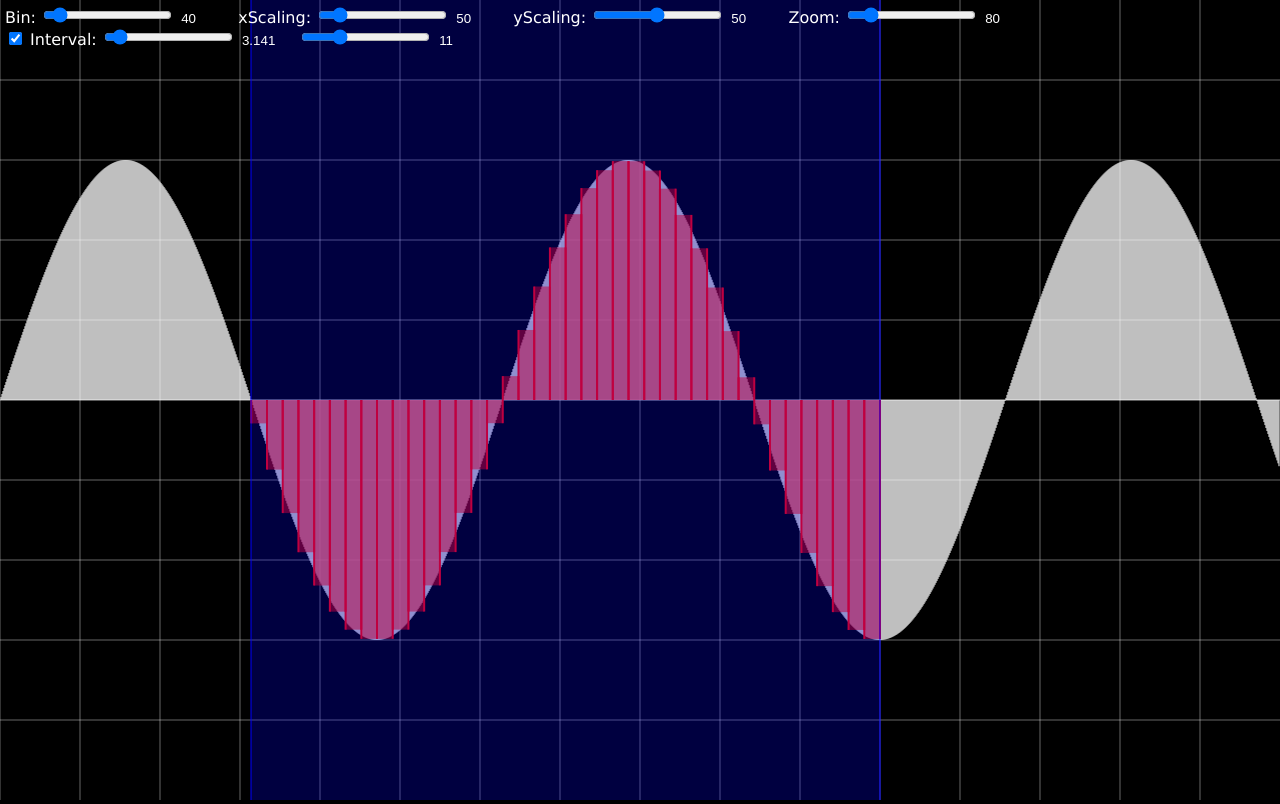
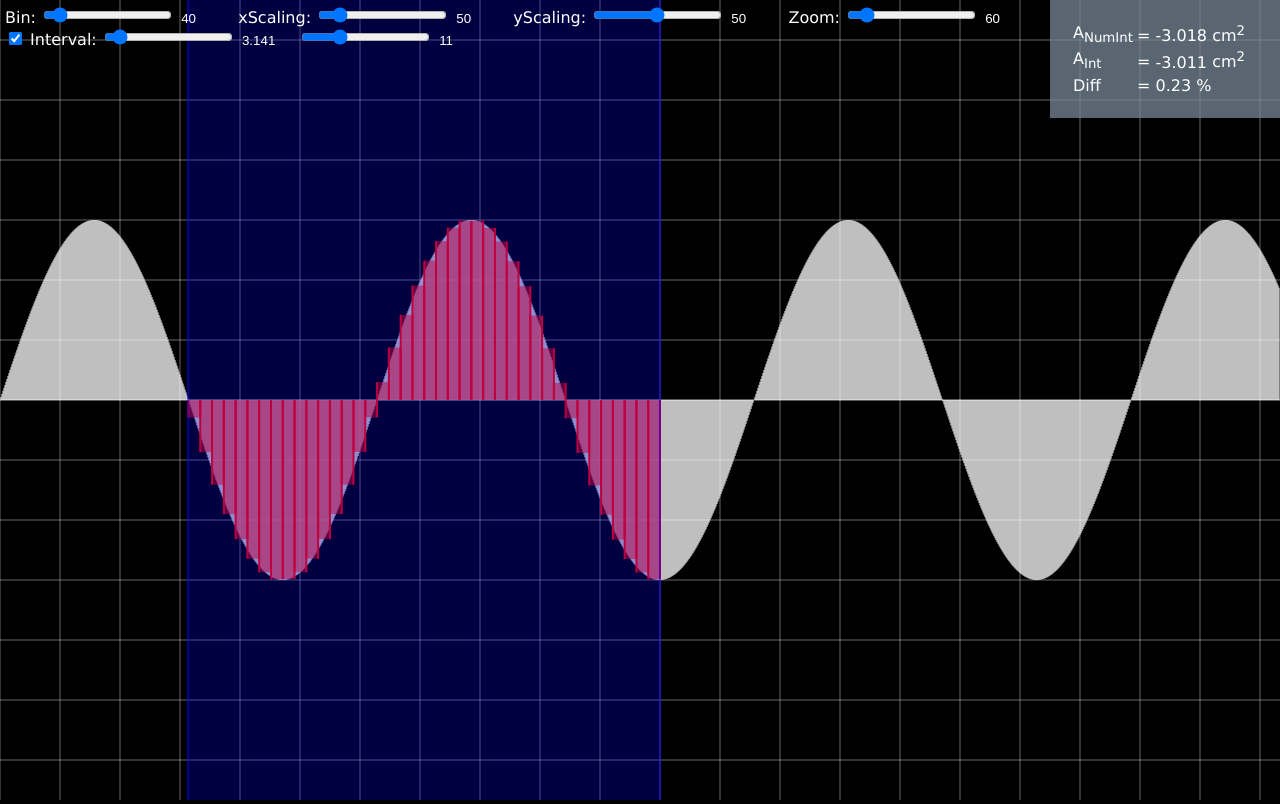
Before and after one commit to simplywing/numerical-integration-visualisation, a plain HTML site: page index.html in a window 1280 px wide. Drawn offline with Linux system fonts and the light colour scheme.

Commit message:
First Version Dashboard
Added pseudo Intregral Calculation

```diff
--- a/index.html
+++ b/index.html
@@ -57,6 +57,24 @@
         </div>-->
 
     </div>
+    <div class="dashboard">
+        <table>
+            <tbody>
+                <tr>
+                    <td>A<sub>NumInt</sub></td>
+                    <td>= <span id="calcArea"></span> cm<sup>2</sup></td>
+                </tr>
+                <tr>
+                    <td>A<sub>Int</sub></td>
+                    <td>= <span id="intArea"></span> cm<sup>2</sup></td>
+                </tr>
+                <tr>
+                    <td>Diff</td>
+                    <td>= <span id="diffPercent"></span> %</td>
+                </tr>
+            </tbody>
+        </table>
+    </div>
     <canvas id="mainCanvas" width="500px" height="500px"></canvas>
     <script src="binding.js"></script>
     <script src="main.js"></script>
--- a/main.css
+++ b/main.css
@@ -42,3 +42,16 @@ label{
 .inputGroup{
     color: white;
 }
+
+.dashboard{
+    display: block;
+    height: auto;
+    width: 230px;
+    position: absolute;
+    right: 0px;
+    top: 0px;
+    background-color:rgba(119, 136, 153, 0.75);
+    padding: 20px;
+    box-sizing: border-box;
+    color: white;
+}
--- a/main.js
+++ b/main.js
@@ -6,15 +6,22 @@ let ctx = mainCanvas.getContext("2d");
 let ch = mainCanvas.height;
 let cw = mainCanvas.width;
 
-let unit = 80
-
 scope.bin = 40;
 scope.xscaling = 50;
 scope.yscaling = 50;
 scope.interval1 = 3.141;
 scope.interval2 = 11;
-scope.zoom = 80;
+scope.zoom = 60;
 scope.intervalCheckbox = true;
+
+/*Output fields*/
+let calcArea = document.getElementById("calcArea");
+let intArea = document.getElementById("intArea");
+let diffPercent = document.getElementById("diffPercent");
+
+let CalcBinArea = 0;
+let intAreaVal = 0;
+let diffPercentageVal = 0;
 
 function getFunctionResult(num, type, typeArgs){
     if(type === 3){
@@ -102,6 +109,10 @@ function draw(){
     let binRange = (scope.interval2 - scope.interval1) * scope.zoom;
     let binSize = binRange / bin;
     let binStart = scope.interval1 * scope.zoom;
+    CalcBinArea = 0;
+    intAreaVal = 0;
+    diffPercentageVal = 0;
+
     for(let i = binSize/2 + binStart; i < binRange + binStart; i += binSize){
         let args = {yScaling: (scope.yscaling/50) * 300, xScaling: scope.xscaling/50};
         let h = getFunctionResult(i, 3, args);
@@ -110,12 +121,27 @@ function draw(){
             //pillar fill
             ctx.fillStyle = "rgba(255,0,0,0.5)";
             ctx.fillRect(i-binSize/2, 0, binSize, h);
+            CalcBinArea += ((binSize / scope.zoom) * (-h / scope.zoom)) ;
 
             //lines, left & right
             line(i-binSize/2, 0, i-binSize/2, h, 2, "rgb(255,0,0)", ctx);
             line(i+binSize/2, 0, i+binSize/2, h, 2, "rgb(255,0,0)", ctx);
         }
     }
+    //calculate pseudo acurate Integral (pixel by pixel)
+    for(let i = binStart; i < binRange + binStart; i += 1){
+        let args = {yScaling: (scope.yscaling/50) * 300, xScaling: scope.xscaling/50};
+        let h = getFunctionResult(i, 3, args);
+
+        if(scope.intervalCheckbox){
+            intAreaVal += ((1 / scope.zoom) * (-h / scope.zoom)) ;
+        }
+    }
+
+    calcArea.innerText = Math.round(CalcBinArea * 1000) /1000;
+    intArea.innerText = Math.round(intAreaVal * 1000) /1000;
+    diffPercentageVal = (100 / intAreaVal * CalcBinArea) - 100;
+    diffPercent.innerText = Math.round(diffPercentageVal * 1000) /1000;
 
 
     //Interval
```
